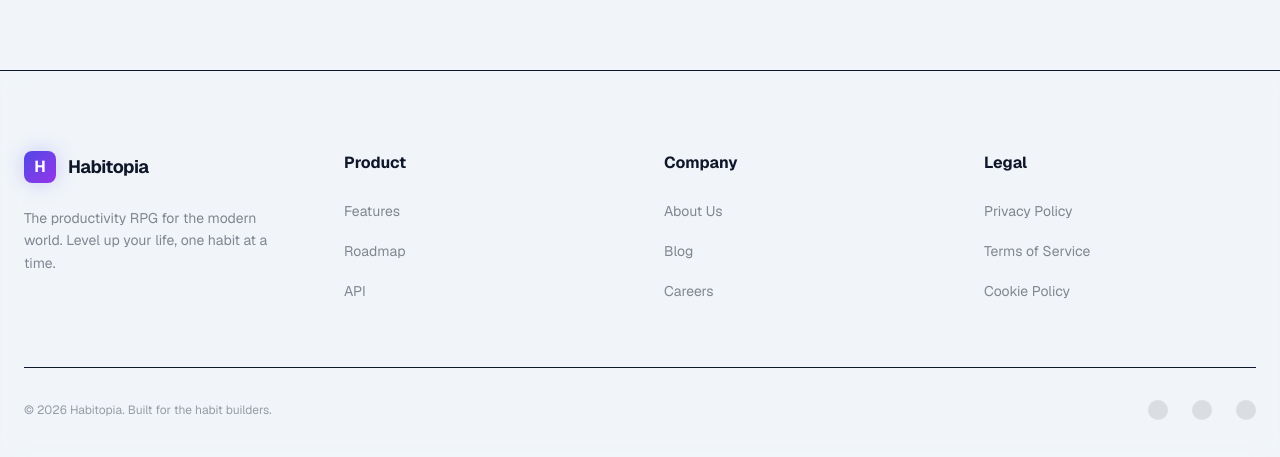
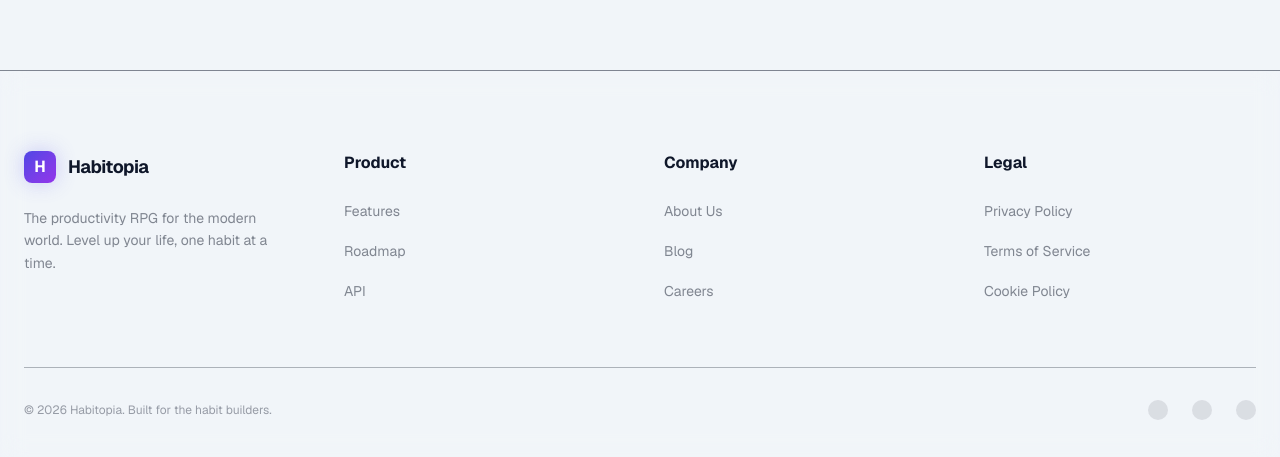
Before and after one commit to dasihayu/habitopia, a Next.js app: page / in a window 1280 px wide. Shown: the part 1955-2412 px from the top of the page. Built offline with nearby package versions, Linux system fonts and the light colour scheme; no server answers.

Commit message:
fix: comprehensive visual polish - adaptive colors, smooth transitions, scrollbar thumb only, sidebar chevron fix

```diff
--- a/src/app/achievements/page.tsx
+++ b/src/app/achievements/page.tsx
@@ -55,17 +55,17 @@ export default async function AchievementsPage() {
                                     : "opacity-40 grayscale"
                                     }`}
                             >
-                                <div className={`w-20 h-20 rounded-2xl flex items-center justify-center mb-6 relative ${isUnlocked ? "bg-primary/20 shadow-glow" : "bg-white/5"
+                                <div className={`w-20 h-20 rounded-2xl flex items-center justify-center mb-6 relative ${isUnlocked ? "bg-primary/20 shadow-glow" : "bg-black/5 dark:bg-white/5"
                                     }`}>
                                     <Icon className={`w-10 h-10 ${isUnlocked ? "text-primary" : "text-foreground/20"}`} />
                                     {!isUnlocked && (
-                                        <div className="absolute -top-2 -right-2 bg-background p-1.5 rounded-lg border border-white/5">
+                                        <div className="absolute -top-2 -right-2 bg-background p-1.5 rounded-lg border border-border/40">
                                             <Lock className="w-4 h-4 text-foreground/20" />
                                         </div>
                                     )}
                                 </div>
 
-                                <h4 className={`text-xl font-bold mb-2 ${isUnlocked ? "text-white" : "text-foreground/40"}`}>
+                                <h4 className={`text-xl font-bold mb-2 ${isUnlocked ? "text-foreground" : "text-foreground/40"}`}>
                                     {achievement.name}
                                 </h4>
                                 <p className="text-sm text-foreground/30 mb-6 leading-relaxed">
--- a/src/app/dashboard/page.tsx
+++ b/src/app/dashboard/page.tsx
@@ -70,7 +70,7 @@ export default async function DashboardPage() {
 
                         <div className="space-y-4">
                             {quests.length === 0 ? (
-                                <div className="glass p-12 text-center rounded-3xl border-dashed border-white/5 bg-white/[0.02]">
+                                <div className="glass p-12 text-center rounded-3xl border-dashed border-border/40 bg-foreground/[0.02]">
                                     <CheckCircle className="w-12 h-12 text-foreground/10 mx-auto mb-4" />
                                     <p className="text-foreground/40 font-medium">All quests completed for today!</p>
                                     <button className="mt-4 text-primary font-bold text-sm">Generate Bonus Quests</button>
@@ -79,7 +79,7 @@ export default async function DashboardPage() {
                                 quests.slice(0, 3).map((quest) => (
                                     <div
                                         key={quest.id}
-                                        className="glass p-6 rounded-2xl flex items-center gap-6 group hover:bg-white/[0.07] hover:scale-[1.02] hover:-translate-y-1 hover:shadow-glow transition-all duration-300 cursor-pointer border-white/5"
+                                        className="glass p-6 rounded-2xl flex items-center gap-6 group hover:bg-foreground/5 hover:scale-[1.02] hover:-translate-y-1 hover:shadow-glow transition-all duration-300 cursor-pointer border-border/20"
                                     >
                                         <div className="w-14 h-14 bg-black/5 dark:bg-white/5 rounded-2xl flex items-center justify-center group-hover:bg-primary/20 transition-colors">
                                             <Timer className="text-foreground/40 group-hover:text-primary w-7 h-7" />
--- a/src/app/focus/page.tsx
+++ b/src/app/focus/page.tsx
@@ -56,7 +56,7 @@ export default async function FocusPage({
                                 <a
                                     key={q.id}
                                     href={`/focus?questId=${q.id}`}
-                                    className="glass p-4 rounded-2xl flex items-center justify-between hover:bg-white/10 transition border-white/5 hover:scale-[1.02] active:scale-[0.98] cursor-pointer"
+                                    className="glass p-4 rounded-2xl flex items-center justify-between hover:bg-foreground/5 transition border-border/20 hover:scale-[1.02] active:scale-[0.98] cursor-pointer"
                                 >
                                     <span className="font-bold text-sm truncate">{q.title}</span>
                                     <span className="text-xs text-primary font-black">+{q.xpReward} XP</span>
--- a/src/app/globals.css
+++ b/src/app/globals.css
@@ -5,6 +5,7 @@
 :root {
   --background: #f1f5f9;
   --foreground: #0f172a;
+  --border: #0f172a;
   --card: rgba(255, 255, 255, 0.6);
   --card-border: rgba(255, 255, 255, 0.7);
   --card-hover: rgba(255, 255, 255, 0.9);
@@ -18,6 +19,7 @@
 .dark {
   --background: #050505;
   --foreground: #f0f0f0;
+  --border: #f0f0f0;
   --card: rgba(255, 255, 255, 0.05);
   --card-border: rgba(255, 255, 255, 0.1);
   --card-hover: rgba(255, 255, 255, 0.08);
@@ -37,9 +39,11 @@
 @theme inline {
   --color-background: var(--background);
   --color-foreground: var(--foreground);
+  --color-border: var(--border);
   --color-card: var(--card);
   --color-card-border: var(--card-border);
   --color-primary: var(--primary);
+  --color-primary-foreground: #ffffff;
   --color-accent: var(--accent);
 
   --font-sans: var(--font-geist-sans);
@@ -57,7 +61,54 @@ body {
   font-family: var(--font-geist-sans);
   min-height: 100vh;
   overflow-x: hidden;
-  transition: background-color 0.3s ease, color 0.3s ease;
+  /* NOTE: No transition here — view transitions handle theme switching instead */
+}
+
+/* =========================================
+   Scrollbar — thumb only, no track/rail
+   ========================================= */
+
+/* Webkit (Chrome, Edge, Safari) */
+::-webkit-scrollbar {
+  width: 8px;
+  height: 8px;
+}
+::-webkit-scrollbar-track,
+::-webkit-scrollbar-track-piece,
+::-webkit-scrollbar-corner {
+  background: transparent;
+}
+/* Floating thumb — border trick so it truly appears without a rail */
+::-webkit-scrollbar-thumb {
+  background: rgba(120, 120, 120, 0.55);
+  border-radius: 9999px;
+  border: 2px solid transparent;
+  background-clip: padding-box;
+}
+::-webkit-scrollbar-thumb:hover {
+  background: rgba(80, 80, 80, 0.75);
+  border: 2px solid transparent;
+  background-clip: padding-box;
+}
+.dark ::-webkit-scrollbar-thumb {
+  background: rgba(210, 210, 210, 0.35);
+  border-radius: 9999px;
+  border: 2px solid transparent;
+  background-clip: padding-box;
+}
+.dark ::-webkit-scrollbar-thumb:hover {
+  background: rgba(230, 230, 230, 0.55);
+  border: 2px solid transparent;
+  background-clip: padding-box;
+}
+
+/* Firefox */
+* {
+  scrollbar-width: thin;
+  scrollbar-color: rgba(120, 120, 120, 0.5) transparent;
+}
+.dark * {
+  scrollbar-color: rgba(210, 210, 210, 0.35) transparent;
 }
 
 /* Glassmorphism Utilities */
@@ -206,38 +257,37 @@ body {
    View Transitions – Theme Toggle Animation
    ============================================= */
 
-/* Disable default cross-fade */
+/* Disable browser default cross-fade */
 ::view-transition-old(root),
 ::view-transition-new(root) {
   animation: none;
   mix-blend-mode: normal;
 }
 
-/* Old view: fade out quickly */
+/* Old view: stays perfectly still — acts as the solid base underneath */
 ::view-transition-old(root) {
-  animation: vt-fade-out 0.25s ease forwards;
+  animation: none;
+  z-index: 1;
 }
 
-/* New view: circular wipe expanding from sidebar toggle button */
+/* New view: slow cinematic circular wipe from the toggle button position */
 ::view-transition-new(root) {
-  animation: vt-reveal 0.45s cubic-bezier(0.22, 1, 0.36, 1) forwards;
-}
-
-@keyframes vt-fade-out {
-  from { opacity: 1; }
-  to   { opacity: 0; }
+  animation: vt-reveal 1.4s cubic-bezier(0.25, 0.46, 0.45, 0.94) forwards;
+  z-index: 2;
 }
 
 @keyframes vt-reveal {
   from {
     clip-path: circle(0% at var(--vt-x, 24px) var(--vt-y, 50%));
+    opacity: 1;
   }
   to {
-    clip-path: circle(150% at var(--vt-x, 24px) var(--vt-y, 50%));
+    clip-path: circle(175% at var(--vt-x, 24px) var(--vt-y, 50%));
+    opacity: 1;
   }
 }
 
-/* Respect users who prefer less motion */
+/* Respect users who prefer reduced motion */
 @media (prefers-reduced-motion: reduce) {
   ::view-transition-old(root),
   ::view-transition-new(root) {
--- a/src/app/layout.tsx
+++ b/src/app/layout.tsx
@@ -36,7 +36,6 @@ export default function RootLayout({
           attribute="class"
           defaultTheme="system"
           enableSystem
-          disableTransitionOnChange
         >
           <TimerProvider>
             <Sidebar />
--- a/src/app/onboarding/page.tsx
+++ b/src/app/onboarding/page.tsx
@@ -157,7 +157,7 @@ export default function OnboardingPage() {
                             </div>
 
                             <div className="mt-8 flex justify-between">
-                                <button onClick={prevStep} className="px-8 py-3 glass rounded-xl font-bold hover:bg-white/10">Back</button>
+                                <button onClick={prevStep} className="px-8 py-3 glass rounded-xl font-bold hover:bg-foreground/5 transition-colors">Back</button>
                                 <button onClick={nextStep} className="px-8 py-3 bg-primary rounded-xl font-bold hover:brightness-110">Continue</button>
                             </div>
                         </motion.div>
@@ -196,7 +196,7 @@ export default function OnboardingPage() {
                             </div>
 
                             <div className="mt-8 flex justify-between">
-                                <button onClick={prevStep} className="px-8 py-3 glass rounded-xl font-bold hover:bg-white/10">Back</button>
+                                <button onClick={prevStep} className="px-8 py-3 glass rounded-xl font-bold hover:bg-foreground/5 transition-colors">Back</button>
                                 <button
                                     onClick={handleFinish}
                                     disabled={loading || activeHours.length === 0}
--- a/src/components/Navbar.tsx
+++ b/src/components/Navbar.tsx
@@ -37,7 +37,7 @@ export default function Navbar() {
                             href={href}
                             className={`flex flex-col md:flex-row items-center gap-1 p-3 rounded-xl transition-all ${isActive
                                     ? "bg-primary/20 text-primary shadow-glow ring-1 ring-primary/30"
-                                    : "text-foreground/50 hover:text-foreground/80 hover:bg-white/5"
+                                    : "text-foreground/50 hover:text-foreground/80 hover:bg-foreground/5"
                                 }`}
                         >
                             <Icon className="w-6 h-6" />
--- a/src/components/quests/QuestList.tsx
+++ b/src/components/quests/QuestList.tsx
@@ -40,7 +40,7 @@ export default function QuestList({ initialQuests }: QuestListProps) {
                         initial={{ opacity: 0, scale: 0.9 }}
                         animate={{ opacity: 1, scale: 1 }}
                         exit={{ opacity: 0, scale: 0.9 }}
-                        className="glass p-16 text-center rounded-3xl border-dashed border-white/5 bg-white/[0.02]"
+                        className="glass p-16 text-center rounded-3xl border-dashed border-border/40 bg-foreground/[0.02]"
                     >
                         <CheckCircle className="w-16 h-16 text-primary/20 mx-auto mb-6" />
                         <h3 className="text-2xl font-bold mb-2">Victory!</h3>
@@ -81,7 +81,7 @@ export default function QuestList({ initialQuests }: QuestListProps) {
                                         {quest.difficulty}
                                     </span>
                                 </div>
-                                <h4 className="text-xl font-bold group-hover:text-white transition-colors uppercase tracking-tight truncate">{quest.title}</h4>
+                                <h4 className="text-xl font-bold group-hover:text-primary transition-colors uppercase tracking-tight truncate">{quest.title}</h4>
                                 <p className="text-sm text-foreground/50 leading-relaxed line-clamp-2">{quest.description}</p>
                             </div>
 
```
Also changed, not shown: src/components/Sidebar.tsx (+16 -9 lines), src/components/focus/Timer.tsx (+5 -6 lines), src/components/profile/ProfileView.tsx (+4 -4 lines).
